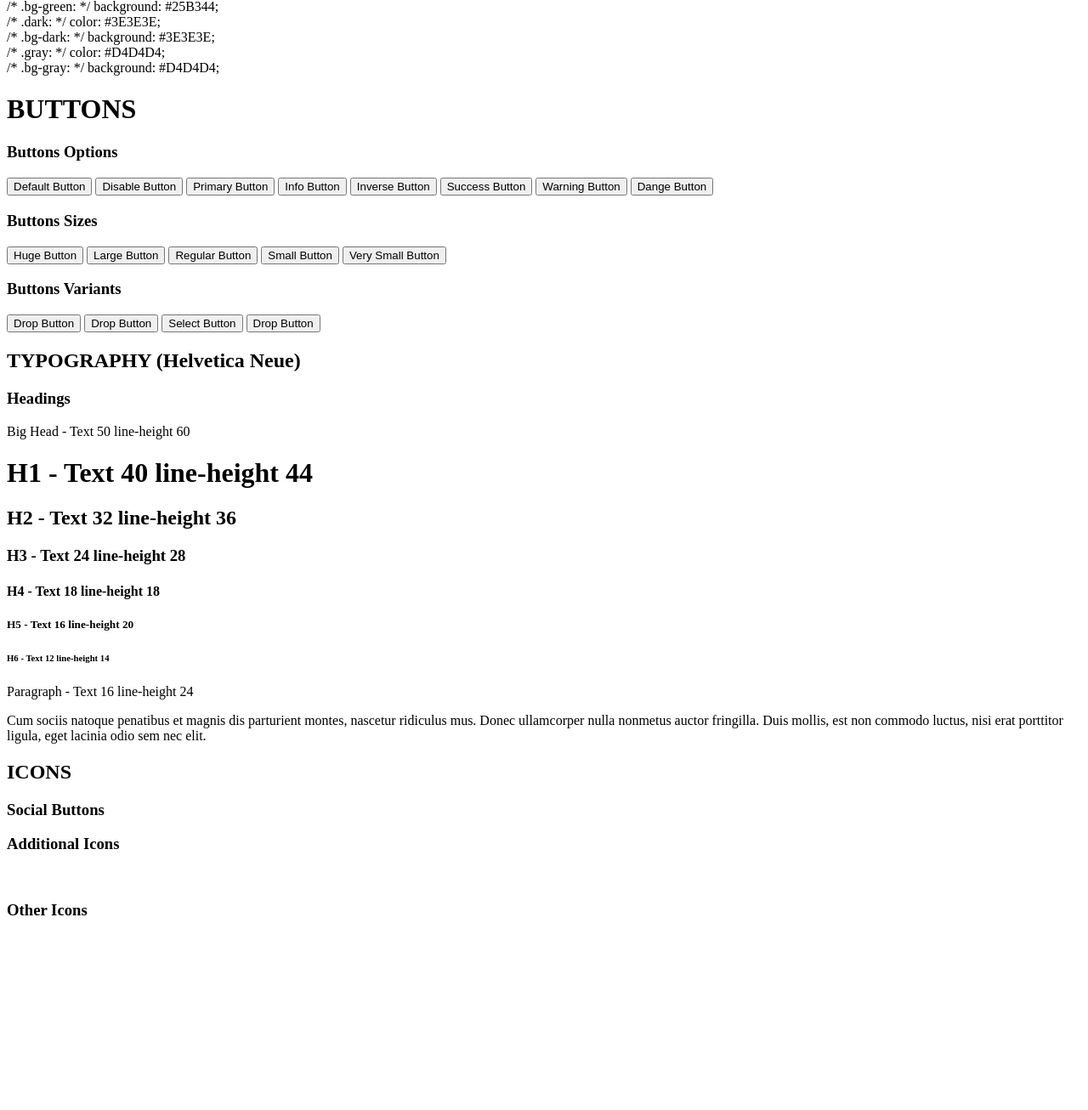
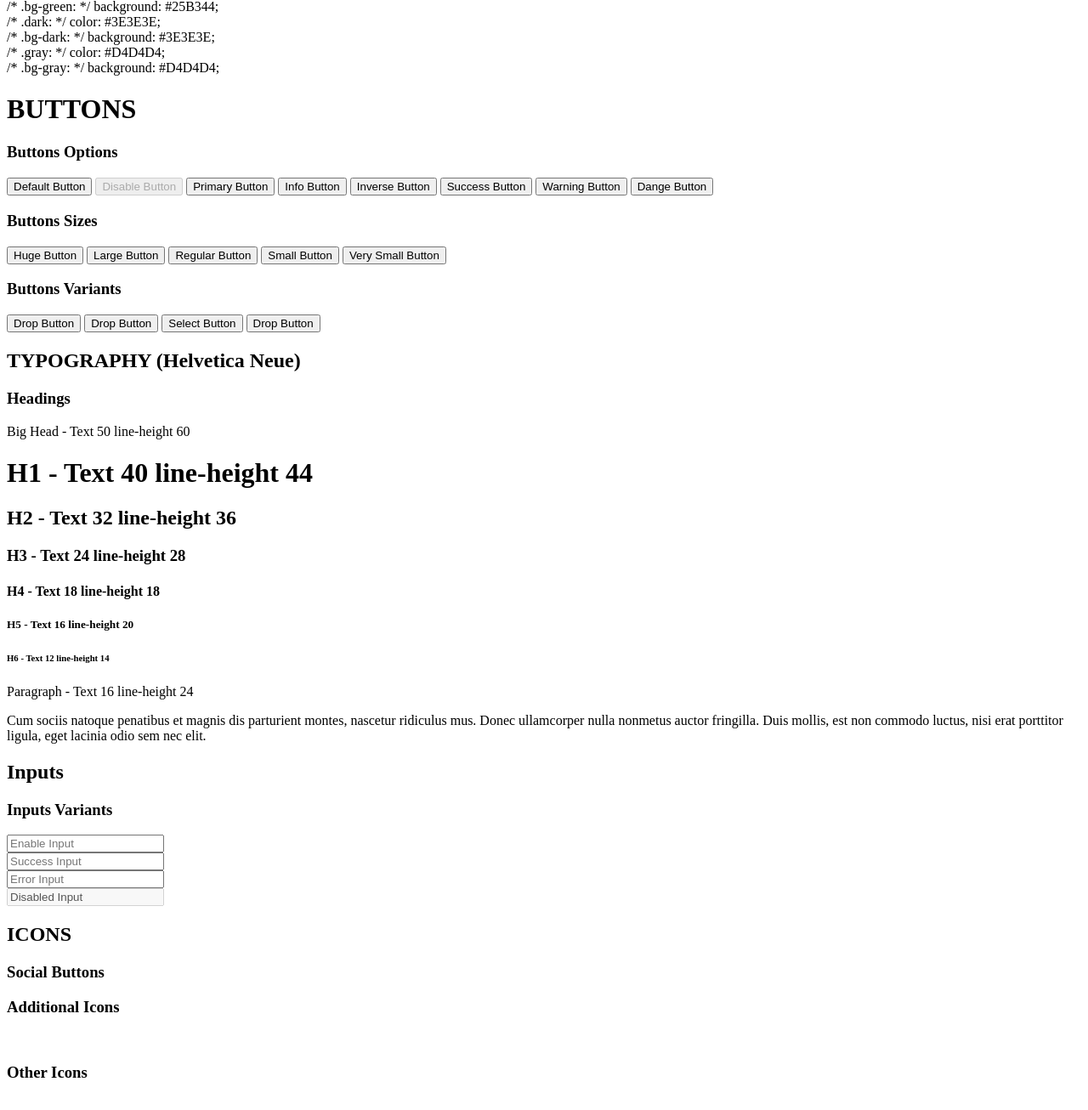
Before and after one commit to prokhatskiy/uxd_frontend, a Node project: template source/index.hbs in a window 1280 px wide. Shown: the part 297-1603 px from the top of the page at 85% size. Before the commit the page ends 1374 px from the top, so only its background shows below. Run offline with Node 20 templates, Linux system fonts and the light colour scheme; the template is opened without the code that fills it, so the values that code supplies are empty.

Commit message:
blocks styles modified

```diff
--- a/source/blocks/blocks.styl
+++ b/source/blocks/blocks.styl
@@ -2,3 +2,4 @@
 @import 'fonts/fonts';
 @import 'buttons/buttons';
 @import 'icons/icons';
+@import 'input/input';
--- a/source/css/layout/main_layout.styl
+++ b/source/css/layout/main_layout.styl
@@ -43,3 +43,6 @@
 		.other-icons ~ div
 				display inline-block
 				margin 5px 10px 5px 0
+	&__inputs
+		.input-group
+			margin 0 0 20px
--- a/source/css/variables/variables.styl
+++ b/source/css/variables/variables.styl
@@ -5,7 +5,7 @@
 $yellow = #FC9C1C
 $green = #25B344
 $dark = #3E3E3E
-$grey = #D4D4D4
+$gray = #D4D4D4
 
 /* Typography variables*/
 $font-size-bh = 50px
--- a/source/index.hbs
+++ b/source/index.hbs
@@ -16,36 +16,36 @@
 			<div class="bfs__color-swatches__info">/* .green: */ color: #25B344;<br/>/* .bg-green: */ background: #25B344;</div>
 			<div class="bfs__color-swatches__icon bg-dark"></div>
 			<div class="bfs__color-swatches__info">/* .dark: */ color: #3E3E3E;<br/>/* .bg-dark: */ background: #3E3E3E;</div>
-			<div class="bfs__color-swatches__icon bg-grey"></div>
+			<div class="bfs__color-swatches__icon bg-gray"></div>
 			<div class="bfs__color-swatches__info">/* .gray: */ color: #D4D4D4;<br/>/* .bg-gray: */ background: #D4D4D4;</div>
 		</div>
 		<div class="bfs__buttons">
 			<div class="bfs__buttons__options">
 				<h1 class="green">BUTTONS</h1>
 				<h3 class="sky">Buttons Options</h3>
-				<button class="btn btn-regular btn-default">Default Button</button>
-				<button class="btn btn-regular btn-disable">Disable Button</button>
-				<button class="btn btn-regular btn-primary">Primary Button</button>
-				<button class="btn btn-regular btn-info">Info Button</button>
-				<button class="btn btn-regular btn-inverse">Inverse Button</button>
-				<button class="btn btn-regular btn-success">Success Button</button>
-				<button class="btn btn-regular btn-warning">Warning Button</button>
-				<button class="btn btn-regular btn-dange">Dange Button</button>
+				<button type="button" class="btn btn-regular btn-default">Default Button</button>
+				<button type="button" class="btn btn-regular" disabled="disabled">Disable Button</button>
+				<button type="button" class="btn btn-regular btn-primary">Primary Button</button>
+				<button type="button" class="btn btn-regular btn-info">Info Button</button>
+				<button type="button" class="btn btn-regular btn-inverse">Inverse Button</button>
+				<button type="button" class="btn btn-regular btn-success">Success Button</button>
+				<button type="button" class="btn btn-regular btn-warning">Warning Button</button>
+				<button type="button" class="btn btn-regular btn-dange">Dange Button</button>
 			</div>
 			<div class="bfs__buttons__sizes">
 				<h3 class="sky">Buttons Sizes</h3>
-				<button class="btn btn-huge btn-info">Huge Button</button>
-				<button class="btn btn-large btn-info">Large Button</button>
-				<button class="btn btn-regular btn-info">Regular Button</button>
-				<button class="btn btn-small btn-info">Small Button</button>
-				<button class="btn btn-xsmall btn-info">Very Small Button</button>
+				<button type="button" class="btn btn-huge btn-info">Huge Button</button>
+				<button type="button" class="btn btn-large btn-info">Large Button</button>
+				<button type="button" class="btn btn-regular btn-info">Regular Button</button>
+				<button type="button" class="btn btn-small btn-info">Small Button</button>
+				<button type="button" class="btn btn-xsmall btn-info">Very Small Button</button>
 			</div>
 			<div class="bfs__buttons__variants">
 				<h3 class="sky">Buttons Variants</h3>
-				<button class="btn btn-regular btn-warning">Drop Button</button>
-				<button class="btn btn-regular btn-success btn-imgleft btn-white-tw-ico">Drop Button</button>
-				<button class="btn btn-regular btn-primary btn-imgright btn-select-ico">Select Button</button>
-				<button class="btn btn-regular btn-info btn-imgright btn-white-tw-ico">Drop Button</button>
+				<button type="button" class="btn btn-regular btn-warning">Drop Button</button>
+				<button type="button" class="btn btn-regular btn-success btn-imgleft btn-white-tw-ico">Drop Button</button>
+				<button type="button" class="btn btn-regular btn-primary btn-imgright btn-select-ico">Select Button</button>
+				<button type="button" class="btn btn-regular btn-info btn-imgright btn-white-tw-ico">Drop Button</button>
 			</div>
 		</div>
 	</div>
@@ -62,6 +62,24 @@
 			<h6>H6 - Text 12 line-height 14</h6>
 			<p>Paragraph - Text 16 line-height 24</p>
 			<p>Cum sociis natoque penatibus et magnis dis parturient montes, nascetur ridiculus mus. Donec ullamcorper nulla nonmetus auctor fringilla. Duis mollis, est non commodo luctus, nisi erat porttitor ligula, eget lacinia odio sem nec elit.</p>
+		</div>
+		<div class="bfs__inputs">
+			<h2 class="green">Inputs</h1>
+			<h3 class="sky">Inputs Variants</h3>
+			<div class="input-group">
+				<input type="text" placeholder="Enable Input" class="input">
+			</div>
+			<div class="input-group input-success">
+				<input type="text" placeholder="Success Input" class="input">
+				<span class="success-ico"></span>
+			</div>
+			<div class="input-group input-error">
+				<input type="text" placeholder="Error Input" class="input">
+				<span class="error-ico"></span>
+			</div>
+			<div class="input-group input-disabled">
+				<input type="text" value="Disabled Input" class="input" disabled>
+			</div>
 		</div>
 	</div>
 	<div class="bfs__col bfs__col_3">
```
Also changed, not shown: source/blocks/buttons/buttons.html (added, +22 -0 lines), source/blocks/buttons/buttons.styl (+26 -12 lines), source/blocks/colors/colors.styl (+4 -4 lines), source/blocks/input/input.html (+21 -0 lines), source/blocks/input/input.styl (+69 -0 lines).
